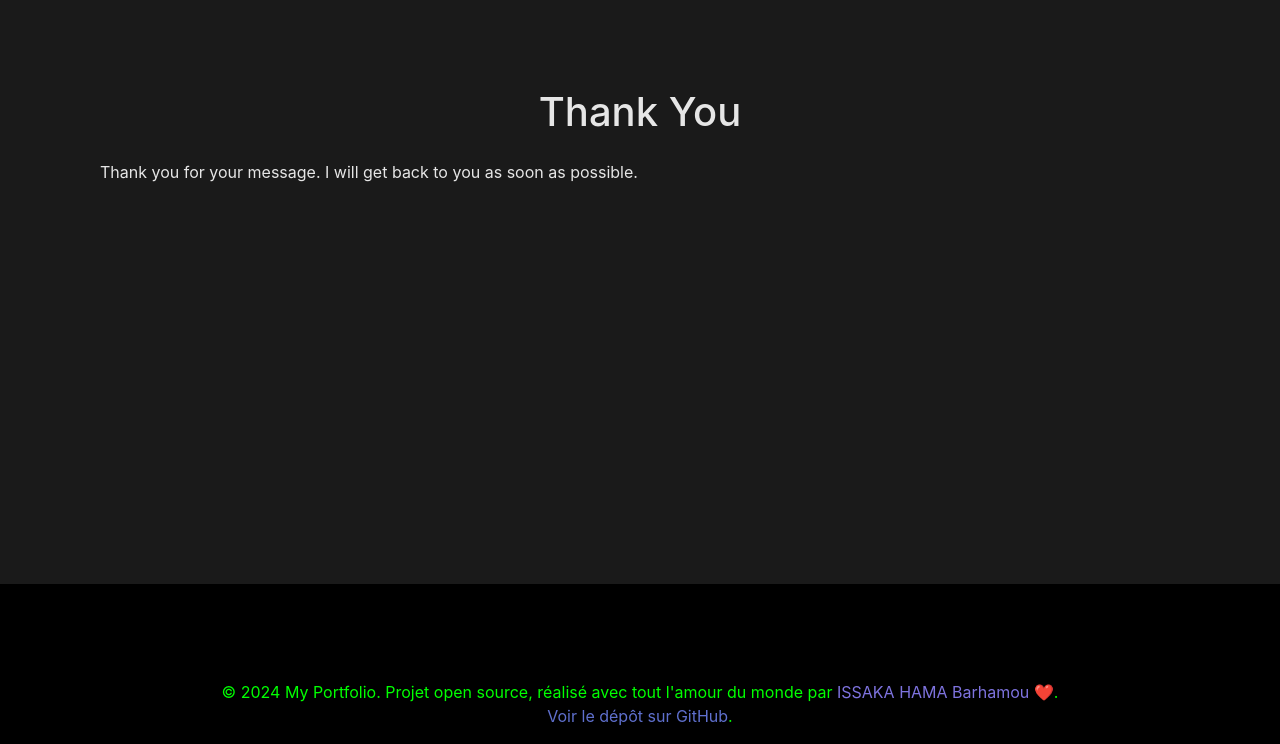
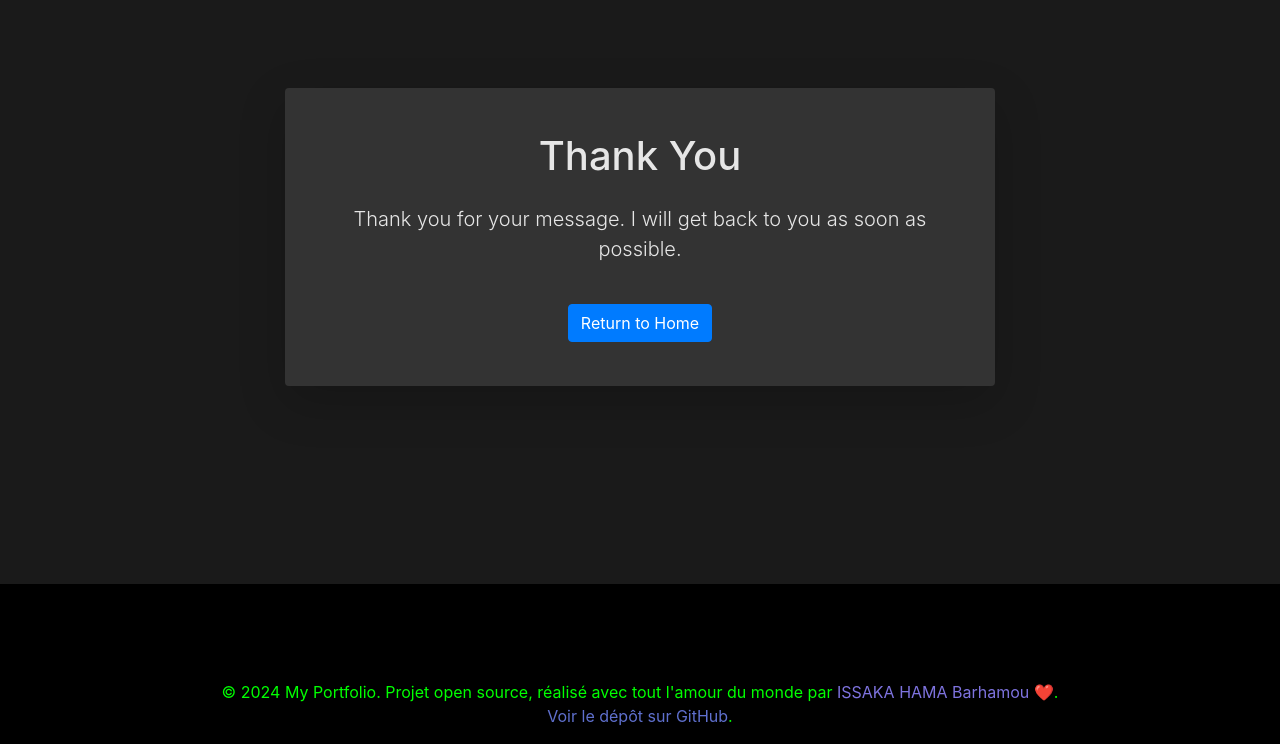
Before and after one commit to HamaBarhamou/myportfolio, a Django app: template portfolio/templates/portfolio/contact_success.html in a window 1280 px wide. Shown: the part 56-800 px from the top of the page. Run offline with Django 5.2, Linux system fonts and the light colour scheme; the template is opened without the code that fills it, so the values that code supplies are empty; some libraries are stand-ins or nearby versions.

Commit message:
Amélioration du template de la page de remerciement après envoi du formulaire de contact
- Ajout d'une carte avec ombre et padding pour une meilleure présentation
- Centrage du texte pour une apparence plus attrayante
- Ajout d'un bouton pour retourner à la page d'accueil pour une meilleure navigation

```diff
--- a/portfolio/templates/portfolio/contact_success.html
+++ b/portfolio/templates/portfolio/contact_success.html
@@ -1,13 +1,18 @@
 {% extends 'base.html' %}
 
-{% block title %}Contact{% endblock %}
+{% block title %}Thank You{% endblock %}
 
 {% block content %}
   <div class="container mt-5">
-    <h1 class="mb-4 text-center">Thank You</h1>
-    <div class="row">
-      <div class="col-md-12">
-        <p>Thank you for your message. I will get back to you as soon as possible.</p>
+    <div class="row justify-content-center">
+      <div class="col-md-8 text-center">
+        <div class="card shadow-lg p-4">
+          <div class="card-body">
+            <h1 class="mb-4">Thank You</h1>
+            <p class="lead">Thank you for your message. I will get back to you as soon as possible.</p>
+            <a href="{% url 'portfolio:home' %}" class="btn btn-primary mt-4">Return to Home</a>
+          </div>
+        </div>
       </div>
     </div>
   </div>
```
